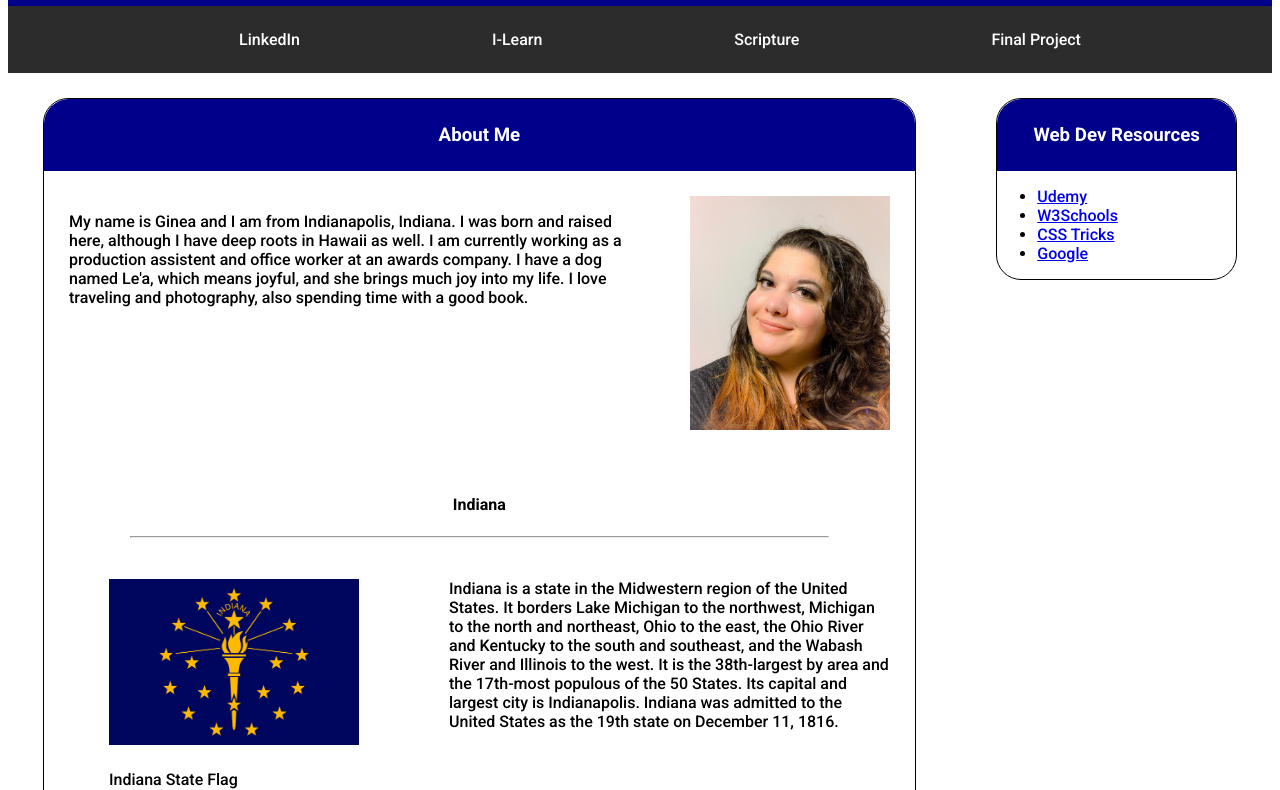
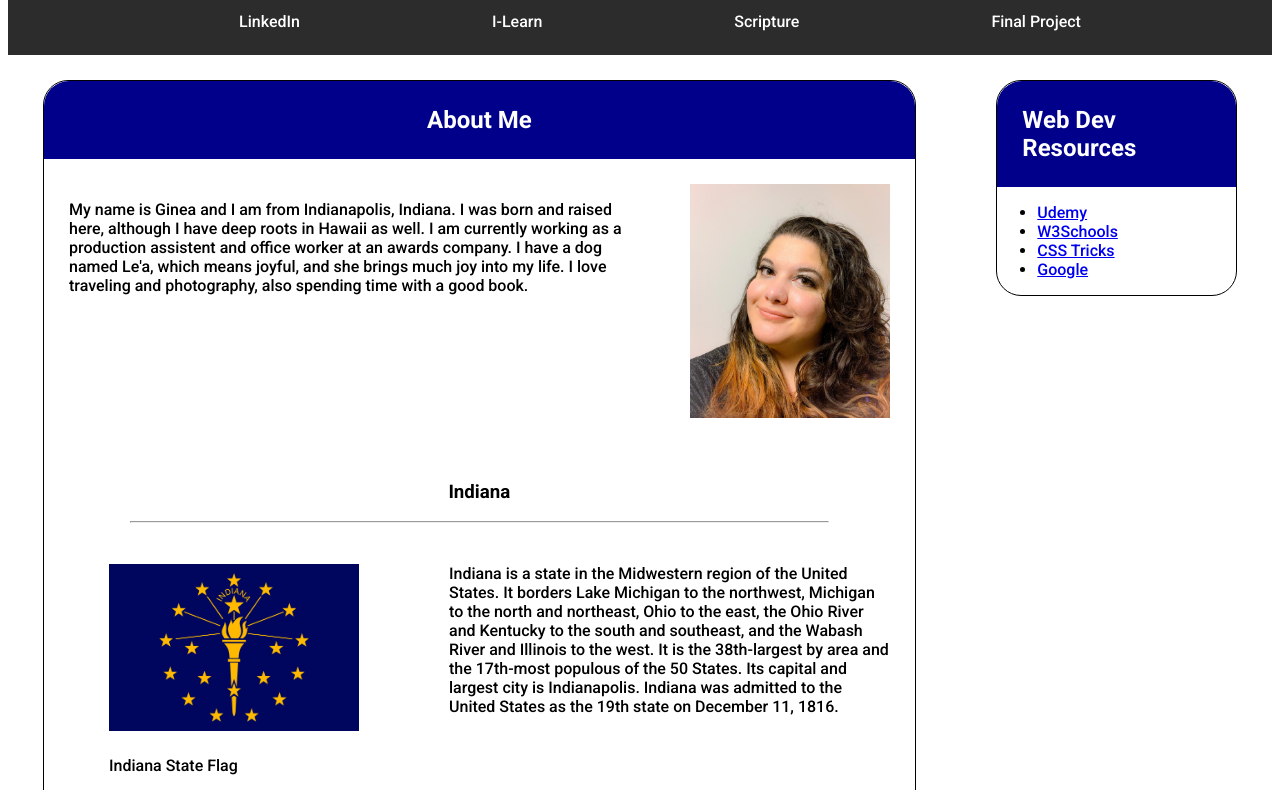
Before and after one commit to gineakanoe/wdd131, a plain HTML site: page index.html in a window 1280 px wide. Shown: the part 101-891 px from the top of the page. Drawn offline with Linux system fonts and the light colour scheme; a web font is replaced by a local one.

Commit message:
fixed issues found by audit

```diff
--- a/index.html
+++ b/index.html
@@ -4,7 +4,7 @@
     <meta charset="UTF-8">
     <meta name="viewport" content="width=device-width, initial-scale=1.0">
     <meta name="author" content="Ginea Merrill" />
-    <meta name="description" content="WDD 131 - Dynamic Web Fundamentals - Ginea Merrill - This is the main page for my big about me webpage and projects."
+    <meta name="description" content="WDD 131 - Dynamic Web Fundamentals - Ginea Merrill - This is the main page for my big about me webpage and projects." />
     <title>WDD 131 - Dynamic Web Fundamentals - Ginea Merrill</title>
     <link rel="stylesheet" type="text/css" href="styles/base.css" />
     <script type="text/javascript" src="scripts/getdates.js" defer></script>
@@ -26,14 +26,14 @@
         <main>
             <div class="column">
                 <section class="card one">
-                    <h3>About Me</h3>
+                    <h2>About Me</h2>
                     <div class="aboutMe">
                         <p>My name is Ginea and I am from Indianapolis, Indiana.  I was born and raised here, although I have deep roots in Hawaii as well.  I am currently working as a production assistent and office worker at an awards company.  I have a dog named Le'a, which means joyful, and she brings much joy into my life.  I love traveling and photography, also spending time with a good book.</p>
                         <img src="images/MeInOctober2021.jpg" alt="picture of me" width="200" height="auto">
                     </div>
                     <br>
 
-                    <h4>Indiana</h4>
+                    <h3>Indiana</h3>
                     <hr>
                     <div class="indiana">
                         <figure>
@@ -46,7 +46,7 @@
             </div>
             <div class="column2">
                 <section class="card two">
-                    <h3>Web Dev Resources</h3>
+                    <h2>Web Dev Resources</h2>
                     <ul class="resources">
                         <li><a href="https://www.udemy.com/" target="_blank" title="Udemy">Udemy</a></li>
                         <li><a href="https://www.w3schools.com/" target="_blank" title="w3schools">W3Schools</a></li>
--- a/styles/base.css
+++ b/styles/base.css
@@ -40,6 +40,10 @@ nav a:hover {
     background-color: black;
 }
 
+main {
+    max-width: fit-content;
+}
+
 .column {
     float: left;
     width: 73%;
@@ -60,17 +64,22 @@ nav a:hover {
     border-radius: 25px;
 }
 
-h3 {
+h2 {
     display: flex;
     justify-content: center;
     padding: 25px;
+    background-color: darkblue;
+    color: white;
+    margin: auto;
+    border-top-left-radius: 25px;
+    border-top-right-radius: 25px;
 }
 
 .card p {
     padding: 25px;
 }
 
-h4 {
+h3 {
     display: flex;
     justify-content: center;
 }
@@ -110,15 +119,6 @@ hr {
     padding: 25px;
 }
 
-h3 {
-    background-color: darkblue;
-    color: white;
-    margin: auto;
-    border-top-left-radius: 25px;
-    border-top-right-radius: 25px;
-    justify-content: center;
-}
-
 footer {
     grid-column: 1/4;
     background-color: darkblue;
```
